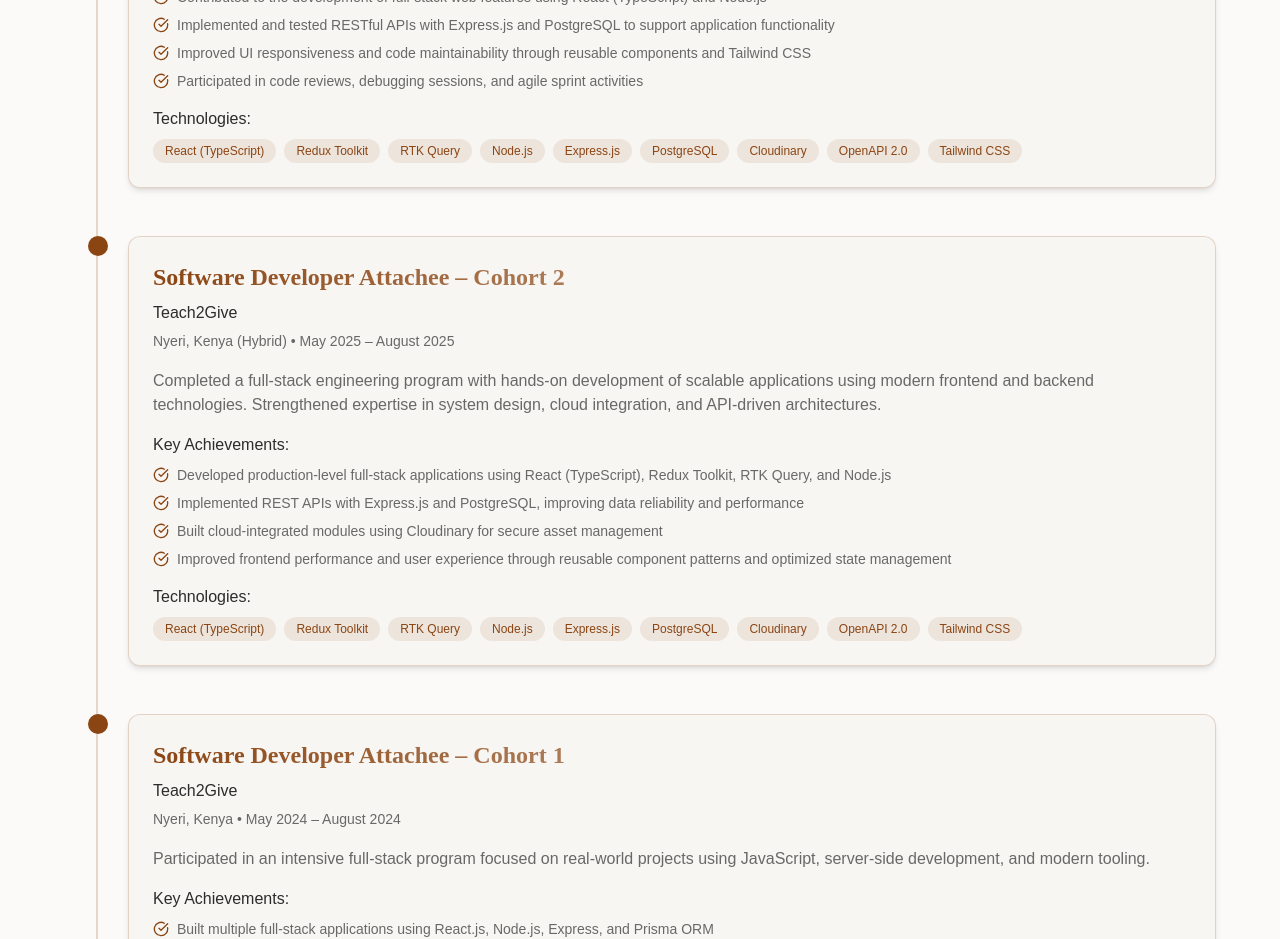
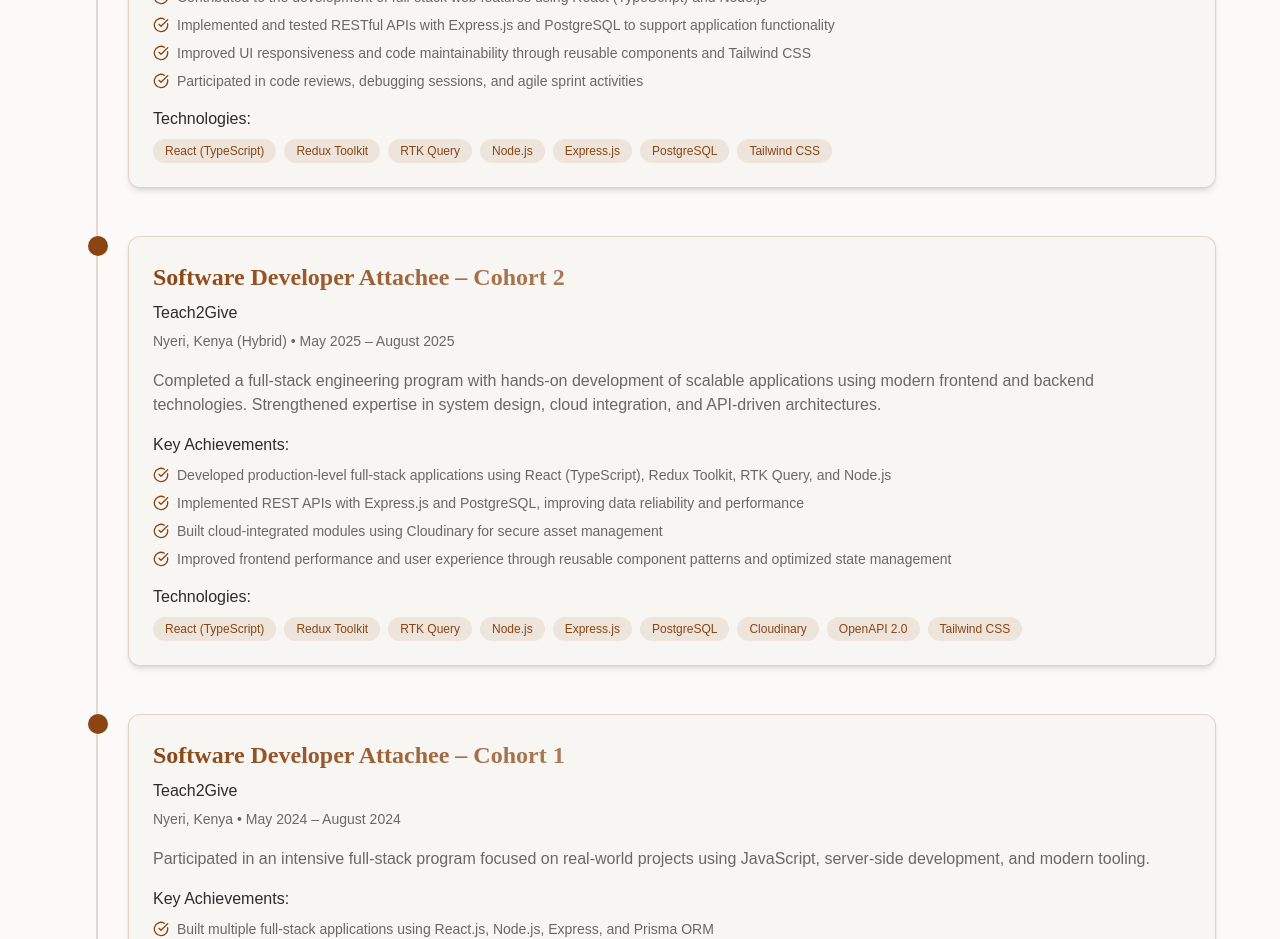
Before and after one commit to Ngaburiaa/Portfolio, a React (Vite) app: page / in a window 1280 px wide. Shown: the part 4380-5319 px from the top of the page. Built offline with nearby package versions, Linux system fonts and the light colour scheme.

Commit message:
Update skills list in ExperienceSection component
Removed 'Cloudinary' and 'OpenAPI 2.0' from the skills list.

```diff
--- a/src/components/organisms/ExperienceSection.tsx
+++ b/src/components/organisms/ExperienceSection.tsx
@@ -28,9 +28,7 @@
       "Node.js",
       "Express.js",
       "PostgreSQL",
-      "Cloudinary",
-      "OpenAPI 2.0",
-      "Tailwind CSS",
+     "Tailwind CSS",
     ],
   },
   {
```
